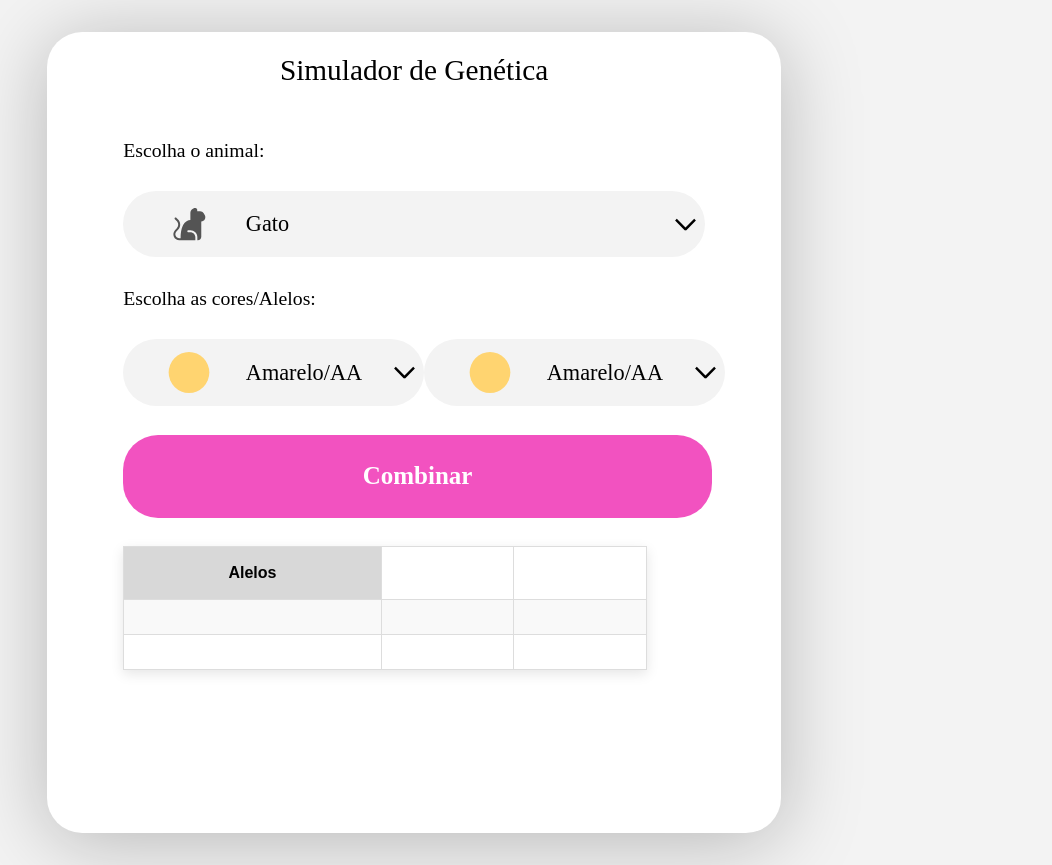
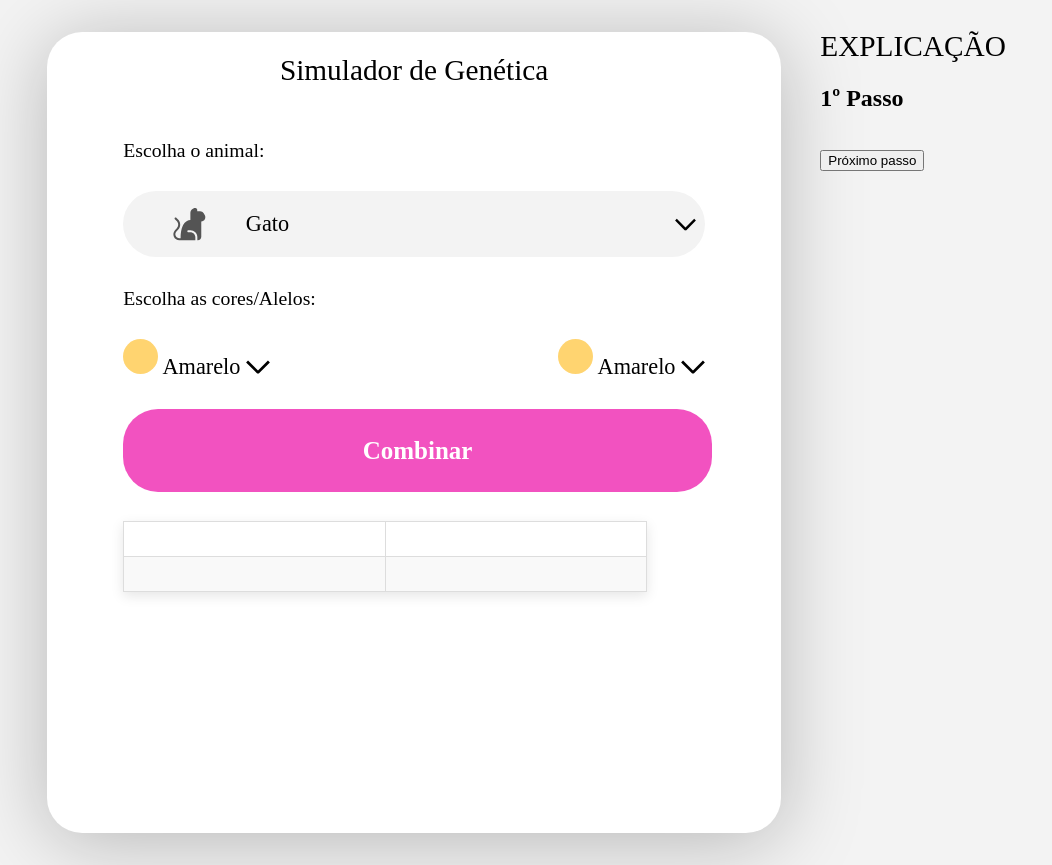
Before and after one commit to Maaybee/GeneTools, a plain HTML site: page index.html in a window 1280 px wide. Shown: the whole page, without its empty margins (0-1052 px from the left). Drawn offline with Linux system fonts and the light colour scheme; a web font is replaced by a local one.

Commit message:
Update index.html

```diff
--- a/index.html
+++ b/index.html
@@ -7,6 +7,8 @@
     <link rel="stylesheet" href="style.css">
 </head>
 <body>
+    <header>
+    </header>
     <div id="row-itens">
         <div id="col-itens">
             <div id="simulador">
@@ -38,7 +40,7 @@
                 <label for="select_variacao"> Escolha as cores/Alelos:</label>
                 <div class="select-group">
                     <div class="custom-select" id="select_cor1">
-                        <div class="selected-option" class="selects_cor">
+                        <div class="selected-option-cor" class="selects_cor">
                             <img src="assets/yellow.svg" alt="Amarelo" />
                             <span class="label"> Amarelo </span>
                             <img src="assets/arrow.svg" class="arrow">
@@ -60,7 +62,7 @@
                     </div>
 
                     <div class="custom-select" id="select_cor2">
-                        <div class="selected-option" class="selects_cor">
+                        <div class="selected-option-cor" class="selects_cor">
                             <img src="assets/yellow.svg" alt="Amarelo" />
                             <span class="label"> Amarelo </span>
                             <img src="assets/arrow.svg" class="arrow">
@@ -84,28 +86,39 @@
 
                 <button id="btn">Combinar</button>
 
-                <div class="table">
+                <div class="table static-table">
                     <table>
                         <tr>
-                            <th id="table_alelo">Alelos</th>
-                            <th></th>
-                            <th></th>
-                        </tr>
-                        <tr>
-                            <td></td>
                             <td></td>
                             <td></td>
                         </tr>
                         <tr>
                             <td></td>
                             <td></td>
-                            <td></td>
                         </tr>
                     </table>
                 </div>
-
             </div>
         </div>
+        <div id="explicação">
+
+            <h1> EXPLICAÇÃO </h1>
+
+            <div class="bloco-explicacao">
+                <h2> 1º Passo</h2>
+                <div class="blocos">
+                    <div id="passo1">
+                        <br>
+                    </div>
+                </div>
+            </div>
+
+            <div id="div_btns">
+                <button id="btn-prox" class="btns-explicacao"> Próximo passo </button>
+            </div>
+
+        </div>
+
     </div>
 </body>
 <script src="script.js"></script>
```
